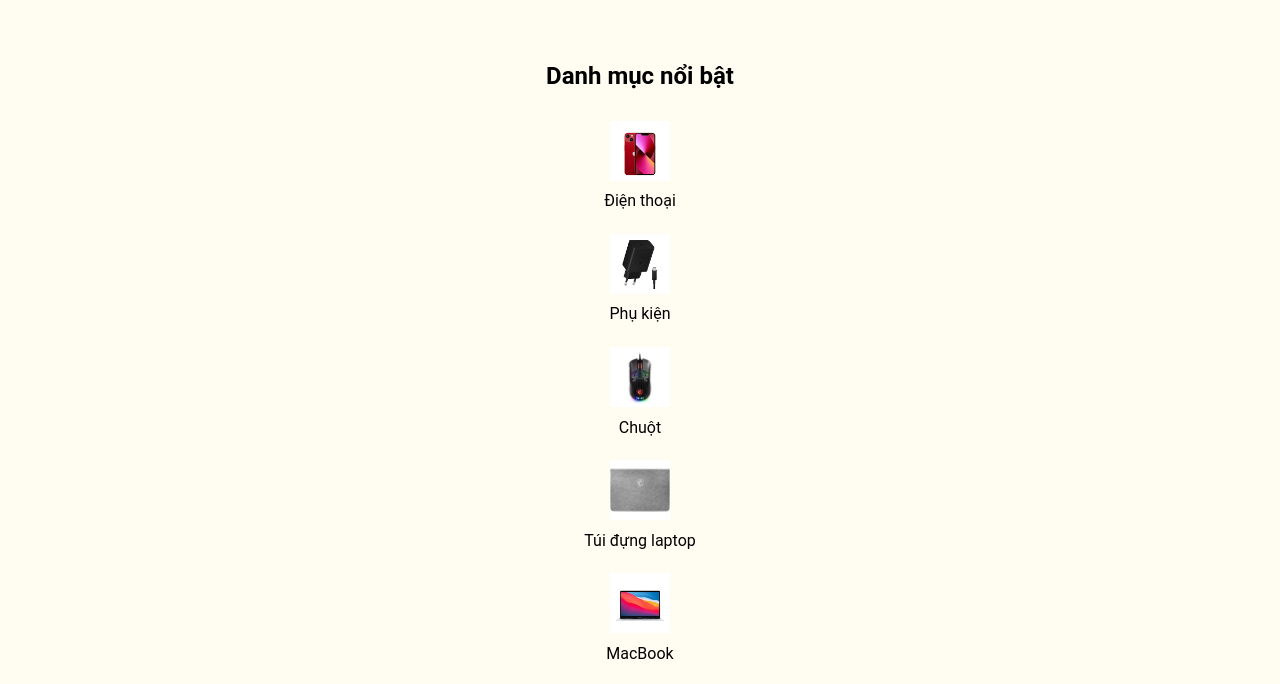
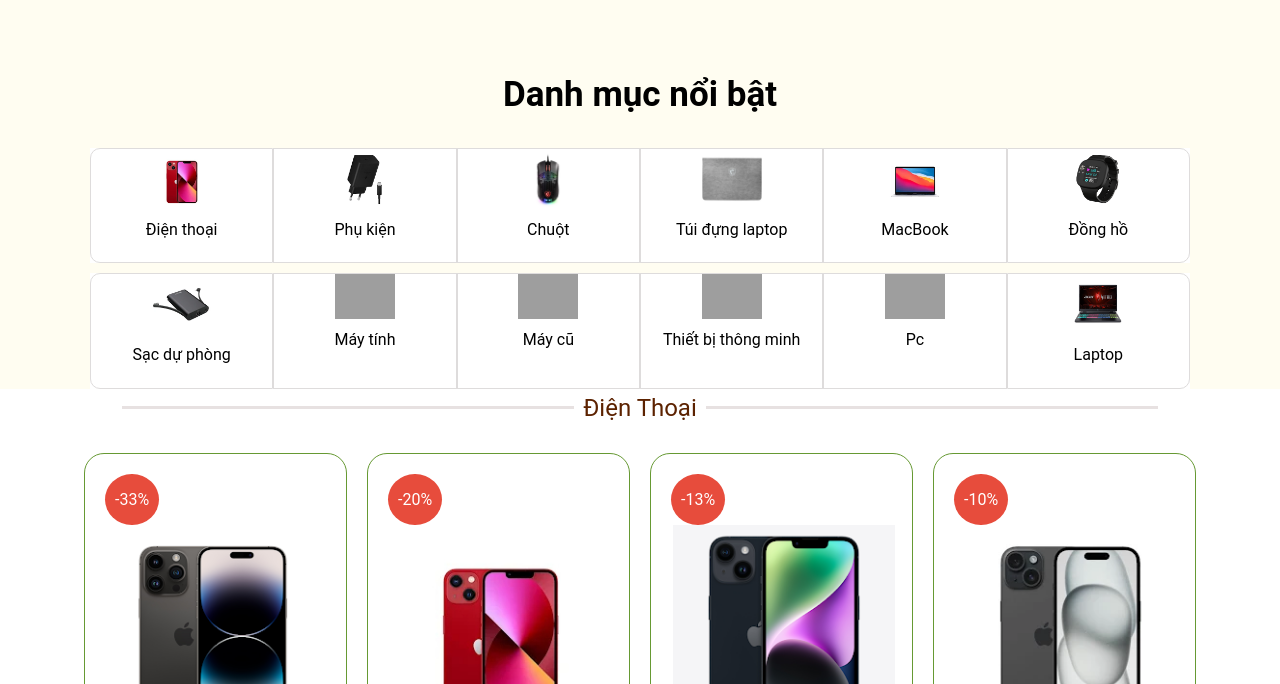
Before and after one commit to quang2204/hoaqua, a plain HTML site: page index.html in a window 1280 px wide. Shown: the part 1293-1977 px from the top of the page. Drawn offline with nearby package versions, Linux system fonts and the light colour scheme; grey boxes are pictures that could not be loaded; a script that the page names is missing.

Commit message:
Update style.css

```diff
--- a/style.css
+++ b/style.css
@@ -295,6 +295,54 @@
     color: white;
     border-radius: 18px;
     padding: 4px 9px;
+}
+
+.list .item:first-child {
+    border-top-left-radius: 10px;
+    border-bottom-left-radius: 10px;
+}
+
+.list .item:last-child {
+    border-top-right-radius: 10px;
+    border-bottom-right-radius: 10px;
+}
+
+.section-box {
+    padding: 10px 50px;
+}
+
+.section-box h2 {
+    font-size: 35px;
+}
+
+.list {
+    background-color: white;
+    display: grid;
+    grid-template-columns: repeat(6,
+            1fr);
+    /* Cố định chiều rộng tối thiểu là 200px, và chia đều cột */
+    /* gap: 10px; Khoảng cách giữa các item */
+    max-width: 1100px;
+    position: relative;
+    left: 50%;
+    transform: translate(-50%);
+}
+
+.item {
+    border: 1px solid rgb(222, 220, 220);
+    text-align: center;
+}
+
+.item img {
+    width: 60px;
+}
+
+@media (max-width: 800px) {
+
+    /* Khi kích thước màn hình nhỏ hơn hoặc bằng 600px, chuyển sang 2 cột */
+    .list {
+        grid-template-columns: repeat(auto-fill, minmax(200px, 1fr));
+    }
 }
 
 #than {
```
